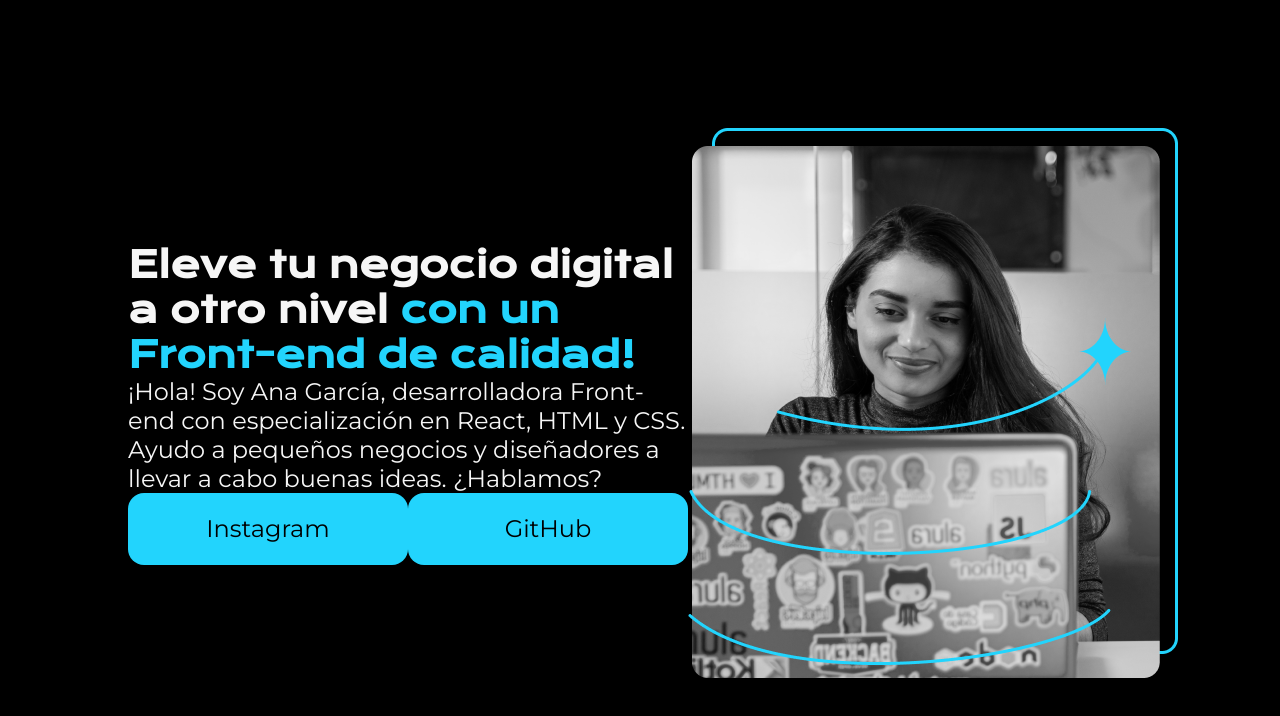
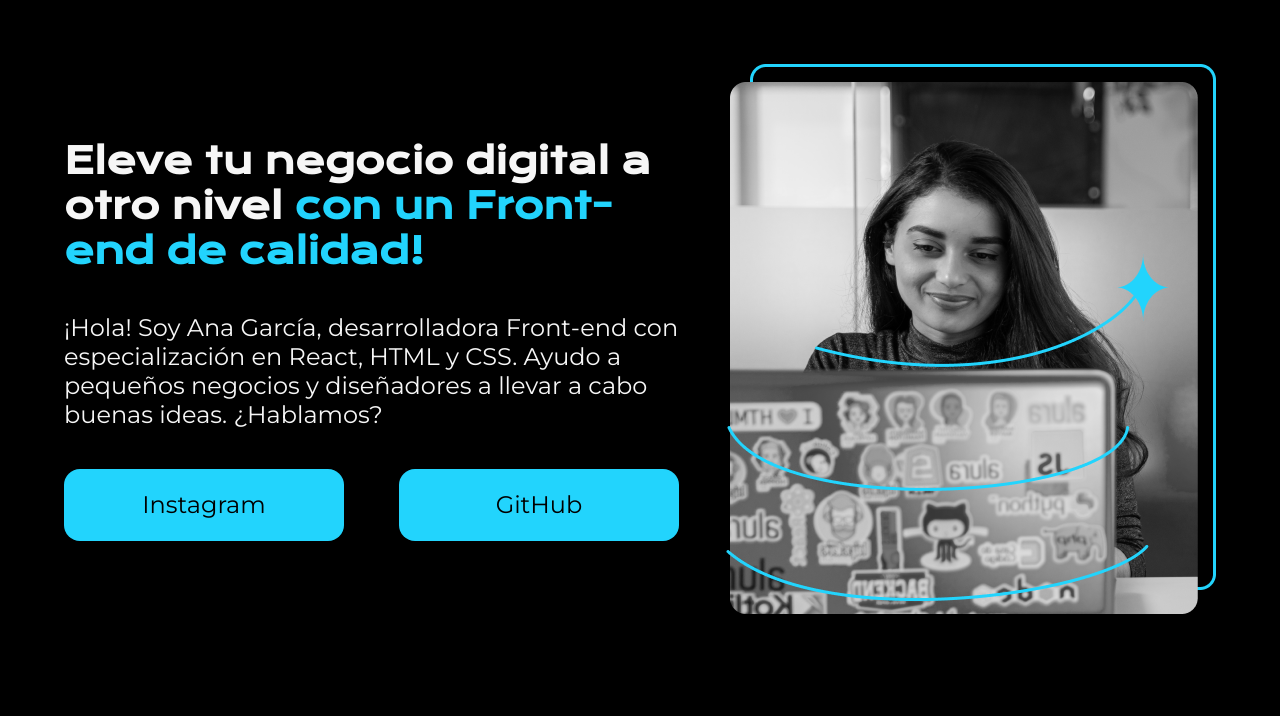
Before and after one commit to AngelBlackBlue/portafolioAlura, a plain HTML site: page index.html in a window 1280 px wide. Drawn offline with nearby package versions, Linux system fonts and the light colour scheme.

Commit message:
Update styles.css

```diff
--- a/styles.css
+++ b/styles.css
@@ -21,12 +21,16 @@ body {
 .presentacion {
     display: flex;
     align-items: center;
-    margin: 10%;
+    margin: 5%;
     justify-content: space-between;
 }
 
 .presentacion__texto {
     width: 615px;
+    display: flex;
+    flex-direction: column;
+    gap: 40px;
+
 }
 
 .presentacion__texto__titulo{
```
